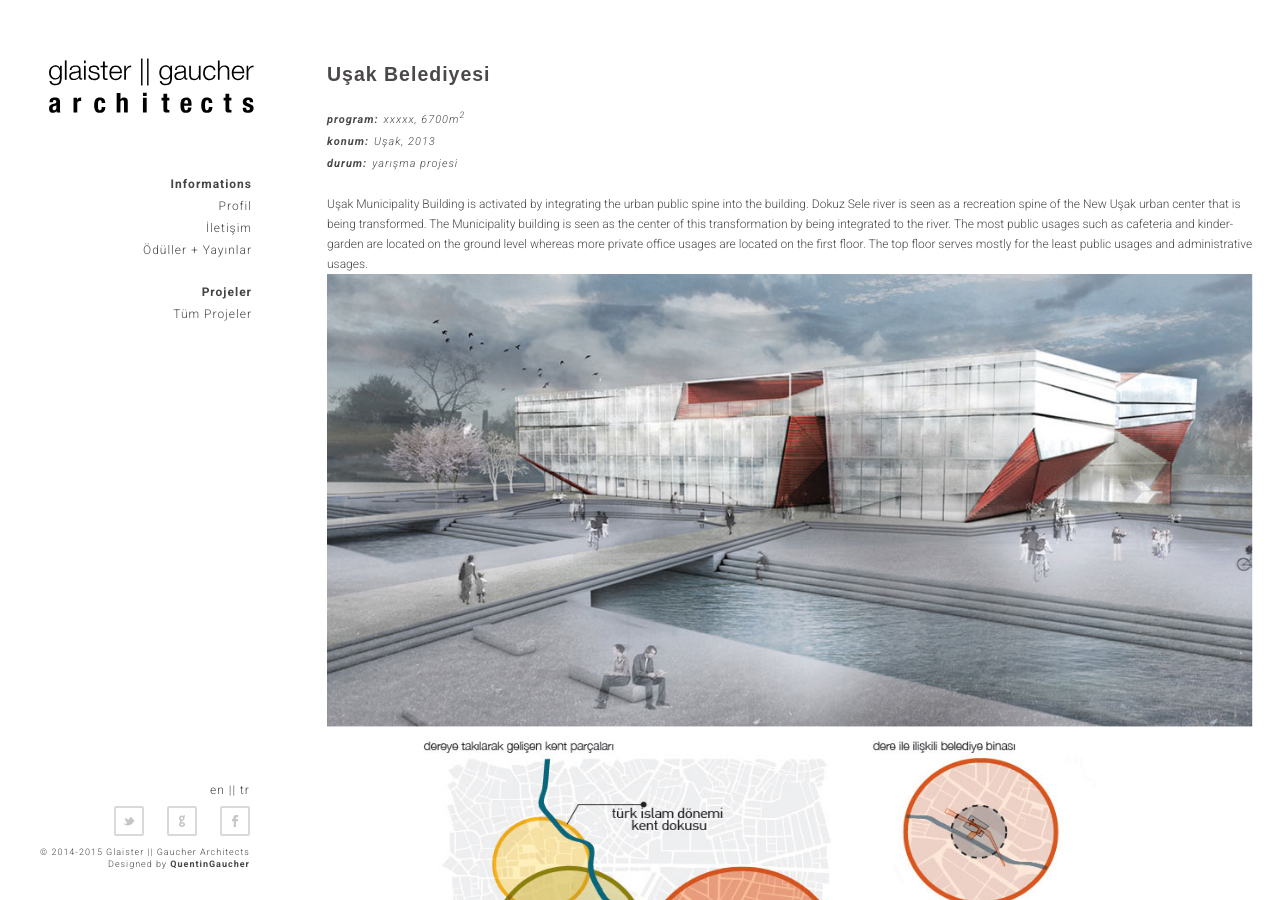
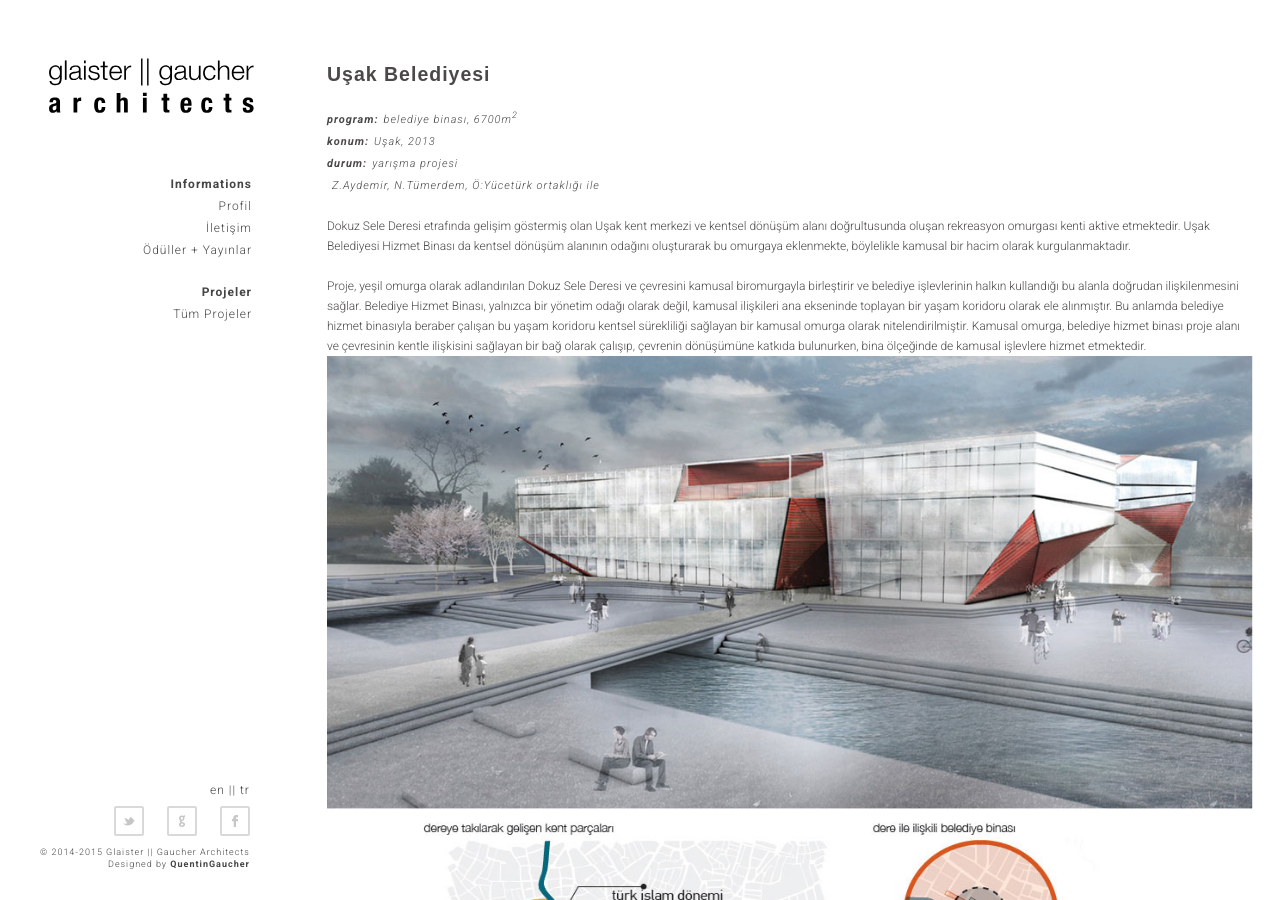
Before and after one commit to glaistergaucher/glaistergaucher.github.io, a Jekyll site: the page built from tr/GGA-Usak-Belediyesi.html, in a window 1280 px wide and 900 px high. Built offline with Jekyll 4.4.1, drawn with Linux system fonts in a browser that asks for light colours; Markdown is read by kramdown in place of the engine named in the settings.

Commit message:
update Usak

```diff
--- a/en/GGA-Usak-Municipality.html
+++ b/en/GGA-Usak-Municipality.html
@@ -6,9 +6,10 @@ layout: page
 		<section class="wrapper">
 			<div class="content">
 				<h2>Uşak Public Spine Municipality Building</h2>
-                <h5>program:</h5><h3>xxxxx, 6700m<sup>2</sup></h3>
+                <h5>program:</h5><h3>governmental building, 6700m<sup>2</sup></h3>
                 <br><h5>location:</h5><h3>Uşak, 2013</h3>
                 <br><h5>status:</h5><h3>competition project</h3>
+                <br><h5>in collaboration with:</h5><h3>Z.Aydemir, N.Tümerdem, Ö:Yücetürk</h3>
                 <p>Uşak Municipality Building is activated by integrating the urban public spine into the building. Dokuz Sele river is seen as a recreation spine of the New Uşak urban center that is being transformed. The Municipality building is seen as the center of this transformation by being integrated to the river. The most public usages such as cafeteria and kinder-garden are located on the ground level whereas more private office usages are located on the first floor. The top floor serves mostly for the least public usages and administrative usages.</p>
                 <img src="/img/01-usak/GGA-Usak-Municipality-02.jpg" alt="Usak Municipality 02" />
                 <img src="/img/01-usak/GGA-Usak-Municipality-03.jpg" alt="Usak Municipality 03" />
--- a/tr/GGA-Usak-Belediyesi.html
+++ b/tr/GGA-Usak-Belediyesi.html
@@ -6,10 +6,12 @@ layout: page-tr
 		<section class="wrapper">
 			<div class="content">
 				<h2>Uşak Belediyesi</h2>
-                <h5>program:</h5><h3>xxxxx, 6700m<sup>2</sup></h3>
+                <h5>program:</h5><h3>belediye binası, 6700m<sup>2</sup></h3>
                 <br><h5>konum:</h5><h3>Uşak, 2013</h3>
                 <br><h5>durum:</h5><h3>yarışma projesi</h3>
-                <p>Uşak Municipality Building is activated by integrating the urban public spine into the building. Dokuz Sele river is seen as a recreation spine of the New Uşak urban center that is being transformed. The Municipality building is seen as the center of this transformation by being integrated to the river. The most public usages such as cafeteria and kinder-garden are located on the ground level whereas more private office usages are located on the first floor. The top floor serves mostly for the least public usages and administrative usages.</p>
+                <br><h3>Z.Aydemir, N.Tümerdem, Ö:Yücetürk ortaklığı ile</h3>
+                <p>Dokuz Sele Deresi etrafında gelişim göstermiş olan Uşak kent merkezi ve kentsel dönüşüm alanı doğrultusunda oluşan rekreasyon omurgası kenti aktive etmektedir. Uşak Belediyesi Hizmet Binası da kentsel dönüşüm alanının odağını oluşturarak bu omurgaya eklenmekte, böylelikle kamusal bir hacim olarak kurgulanmaktadır.
+                    <br><br>Proje, yeşil omurga olarak adlandırılan Dokuz Sele Deresi ve çevresini kamusal biromurgayla birleştirir ve belediye işlevlerinin halkın kullandığı bu alanla doğrudan ilişkilenmesini sağlar. Belediye Hizmet Binası, yalnızca bir yönetim odağı olarak değil, kamusal ilişkileri ana ekseninde toplayan bir yaşam koridoru olarak ele alınmıştır. Bu anlamda belediye hizmet binasıyla beraber çalışan bu yaşam koridoru kentsel sürekliliği sağlayan bir kamusal omurga olarak nitelendirilmiştir. Kamusal omurga, belediye hizmet binası proje alanı ve çevresinin kentle ilişkisini sağlayan bir bağ olarak çalışıp, çevrenin dönüşümüne katkıda bulunurken, bina ölçeğinde de kamusal işlevlere hizmet etmektedir.</p>
                 <img src="/img/01-usak/GGA-Usak-Municipality-02.jpg" alt="Usak Belediyesi 02" />
                 <img src="/img/01-usak/GGA-Usak-Municipality-03.jpg" alt="Usak Belediyesi 03" />
                 <img src="/img/01-usak/GGA-Usak-Municipality-04.jpg" alt="Usak Belediyesi 04" />
```
